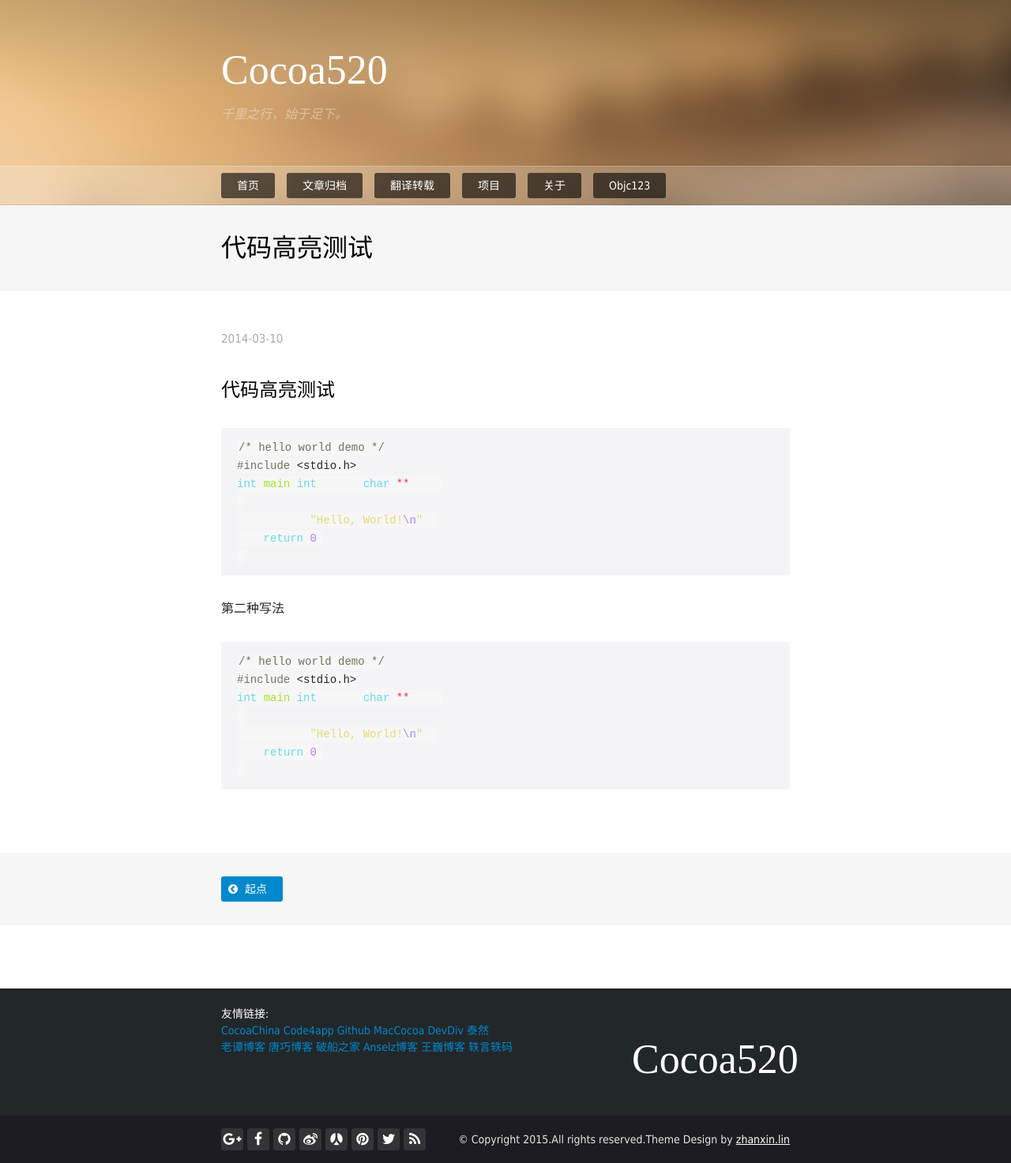
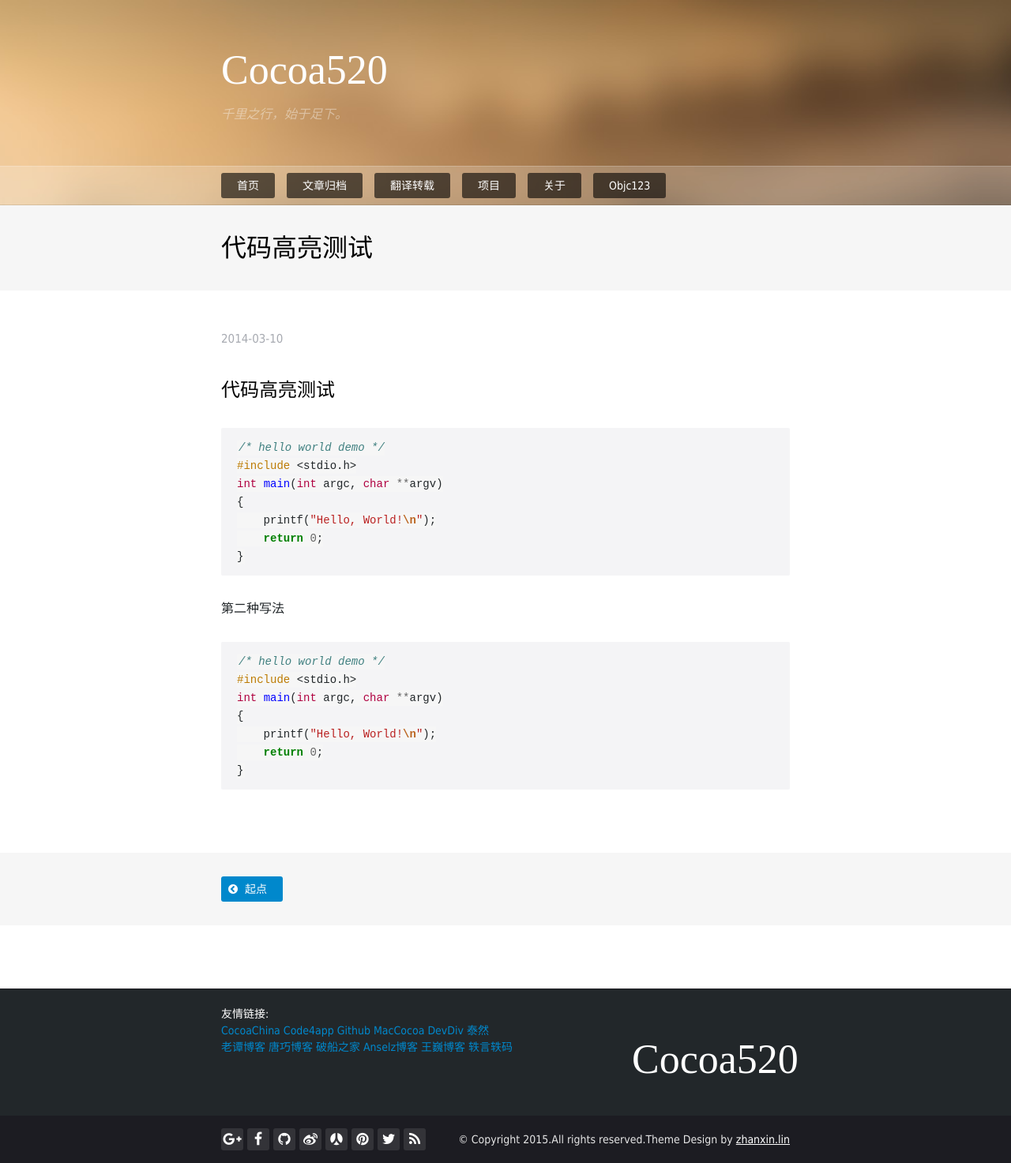
Before and after one commit to cocoa520/cocoa520.github.com, a Jekyll site: the page built from _posts/2014-03-10-test.md, in a window 1280 px wide. Shown: the whole page at 79% size. Built offline with Jekyll 4.4.1, drawn with Linux system fonts in a browser that asks for light colours; nearby versions of some CDN libraries; some web fonts are replaced; comment, search, counter and statistics services are not loaded.

Commit message:
修改高亮css

```diff
--- a/css/pygments.css
+++ b/css/pygments.css
@@ -1,63 +1,62 @@
-.hll { background-color: #49483e }
-.c { color: #75715e } /* Comment */
-.err { color: #960050; background-color: #1e0010 } /* Error */
-.k { color: #66d9ef } /* Keyword */
-.l { color: #ae81ff } /* Literal */
-.n { color: #f8f8f2 } /* Name */
-.o { color: #f92672 } /* Operator */
-.p { color: #f8f8f2 } /* Punctuation */
-.cm { color: #75715e } /* Comment.Multiline */
-.cp { color: #75715e } /* Comment.Preproc */
-.c1 { color: #75715e } /* Comment.Single */
-.cs { color: #75715e } /* Comment.Special */
-.gd { color: #f92672 } /* Generic.Deleted */
+.hll { background-color: #ffffcc }
+.c { color: #408080; font-style: italic } /* Comment */
+.err { border: 1px solid #FF0000 } /* Error */
+.k { color: #008000; font-weight: bold } /* Keyword */
+.o { color: #666666 } /* Operator */
+.cm { color: #408080; font-style: italic } /* Comment.Multiline */
+.cp { color: #BC7A00 } /* Comment.Preproc */
+.c1 { color: #408080; font-style: italic } /* Comment.Single */
+.cs { color: #408080; font-style: italic } /* Comment.Special */
+.gd { color: #A00000 } /* Generic.Deleted */
 .ge { font-style: italic } /* Generic.Emph */
-.gi { color: #a6e22e } /* Generic.Inserted */
+.gr { color: #FF0000 } /* Generic.Error */
+.gh { color: #000080; font-weight: bold } /* Generic.Heading */
+.gi { color: #00A000 } /* Generic.Inserted */
+.go { color: #888888 } /* Generic.Output */
+.gp { color: #000080; font-weight: bold } /* Generic.Prompt */
 .gs { font-weight: bold } /* Generic.Strong */
-.gu { color: #75715e } /* Generic.Subheading */
-.kc { color: #66d9ef } /* Keyword.Constant */
-.kd { color: #66d9ef } /* Keyword.Declaration */
-.kn { color: #f92672 } /* Keyword.Namespace */
-.kp { color: #66d9ef } /* Keyword.Pseudo */
-.kr { color: #66d9ef } /* Keyword.Reserved */
-.kt { color: #66d9ef } /* Keyword.Type */
-.ld { color: #e6db74 } /* Literal.Date */
-.m { color: #ae81ff } /* Literal.Number */
-.s { color: #e6db74 } /* Literal.String */
-.na { color: #a6e22e } /* Name.Attribute */
-.nb { color: #f8f8f2 } /* Name.Builtin */
-.nc { color: #a6e22e } /* Name.Class */
-.no { color: #66d9ef } /* Name.Constant */
-.nd { color: #a6e22e } /* Name.Decorator */
-.ni { color: #f8f8f2 } /* Name.Entity */
-.ne { color: #a6e22e } /* Name.Exception */
-.nf { color: #a6e22e } /* Name.Function */
-.nl { color: #f8f8f2 } /* Name.Label */
-.nn { color: #f8f8f2 } /* Name.Namespace */
-.nx { color: #a6e22e } /* Name.Other */
-.py { color: #f8f8f2 } /* Name.Property */
-.nt { color: #f92672 } /* Name.Tag */
-.nv { color: #f8f8f2 } /* Name.Variable */
-.ow { color: #f92672 } /* Operator.Word */
-.w { color: #f8f8f2 } /* Text.Whitespace */
-.mb { color: #ae81ff } /* Literal.Number.Bin */
-.mf { color: #ae81ff } /* Literal.Number.Float */
-.mh { color: #ae81ff } /* Literal.Number.Hex */
-.mi { color: #ae81ff } /* Literal.Number.Integer */
-.mo { color: #ae81ff } /* Literal.Number.Oct */
-.sb { color: #e6db74 } /* Literal.String.Backtick */
-.sc { color: #e6db74 } /* Literal.String.Char */
-.sd { color: #e6db74 } /* Literal.String.Doc */
-.s2 { color: #e6db74 } /* Literal.String.Double */
-.se { color: #ae81ff } /* Literal.String.Escape */
-.sh { color: #e6db74 } /* Literal.String.Heredoc */
-.si { color: #e6db74 } /* Literal.String.Interpol */
-.sx { color: #e6db74 } /* Literal.String.Other */
-.sr { color: #e6db74 } /* Literal.String.Regex */
-.s1 { color: #e6db74 } /* Literal.String.Single */
-.ss { color: #e6db74 } /* Literal.String.Symbol */
-.bp { color: #f8f8f2 } /* Name.Builtin.Pseudo */
-.vc { color: #f8f8f2 } /* Name.Variable.Class */
-.vg { color: #f8f8f2 } /* Name.Variable.Global */
-.vi { color: #f8f8f2 } /* Name.Variable.Instance */
-.il { color: #ae81ff } /* Literal.Number.Integer.Long */
+.gu { color: #800080; font-weight: bold } /* Generic.Subheading */
+.gt { color: #0044DD } /* Generic.Traceback */
+.kc { color: #008000; font-weight: bold } /* Keyword.Constant */
+.kd { color: #008000; font-weight: bold } /* Keyword.Declaration */
+.kn { color: #008000; font-weight: bold } /* Keyword.Namespace */
+.kp { color: #008000 } /* Keyword.Pseudo */
+.kr { color: #008000; font-weight: bold } /* Keyword.Reserved */
+.kt { color: #B00040 } /* Keyword.Type */
+.m { color: #666666 } /* Literal.Number */
+.s { color: #BA2121 } /* Literal.String */
+.na { color: #7D9029 } /* Name.Attribute */
+.nb { color: #008000 } /* Name.Builtin */
+.nc { color: #0000FF; font-weight: bold } /* Name.Class */
+.no { color: #880000 } /* Name.Constant */
+.nd { color: #AA22FF } /* Name.Decorator */
+.ni { color: #999999; font-weight: bold } /* Name.Entity */
+.ne { color: #D2413A; font-weight: bold } /* Name.Exception */
+.nf { color: #0000FF } /* Name.Function */
+.nl { color: #A0A000 } /* Name.Label */
+.nn { color: #0000FF; font-weight: bold } /* Name.Namespace */
+.nt { color: #008000; font-weight: bold } /* Name.Tag */
+.nv { color: #19177C } /* Name.Variable */
+.ow { color: #AA22FF; font-weight: bold } /* Operator.Word */
+.w { color: #bbbbbb } /* Text.Whitespace */
+.mb { color: #666666 } /* Literal.Number.Bin */
+.mf { color: #666666 } /* Literal.Number.Float */
+.mh { color: #666666 } /* Literal.Number.Hex */
+.mi { color: #666666 } /* Literal.Number.Integer */
+.mo { color: #666666 } /* Literal.Number.Oct */
+.sb { color: #BA2121 } /* Literal.String.Backtick */
+.sc { color: #BA2121 } /* Literal.String.Char */
+.sd { color: #BA2121; font-style: italic } /* Literal.String.Doc */
+.s2 { color: #BA2121 } /* Literal.String.Double */
+.se { color: #BB6622; font-weight: bold } /* Literal.String.Escape */
+.sh { color: #BA2121 } /* Literal.String.Heredoc */
+.si { color: #BB6688; font-weight: bold } /* Literal.String.Interpol */
+.sx { color: #008000 } /* Literal.String.Other */
+.sr { color: #BB6688 } /* Literal.String.Regex */
+.s1 { color: #BA2121 } /* Literal.String.Single */
+.ss { color: #19177C } /* Literal.String.Symbol */
+.bp { color: #008000 } /* Name.Builtin.Pseudo */
+.vc { color: #19177C } /* Name.Variable.Class */
+.vg { color: #19177C } /* Name.Variable.Global */
+.vi { color: #19177C } /* Name.Variable.Instance */
+.il { color: #666666 } /* Literal.Number.Integer.Long */
```
